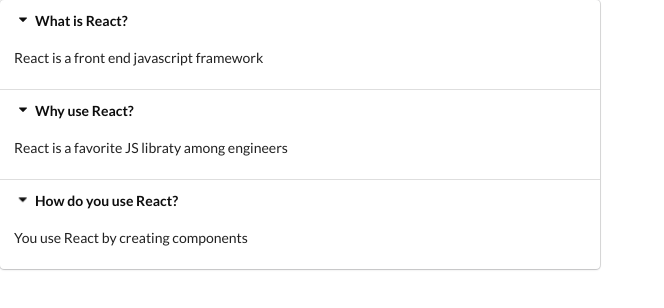
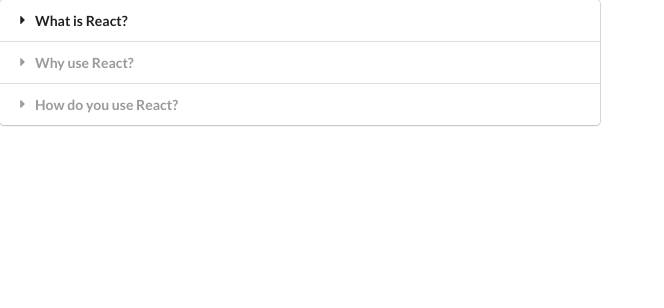
Before and after one commit to vskema/accordion, a React (Create React App) app: page / in a window 1280 px wide. Shown: the top 308 px of the page, without its empty margins (0-664 px from the left). Built offline with nearby package versions, Linux system fonts and the light colour scheme.

Commit message:
finished accordion widget

```diff
--- a/src/components/Accordion.js
+++ b/src/components/Accordion.js
@@ -1,21 +1,23 @@
-import React from "react";
+import React, {useState} from "react";
 
 const Accordion = ({items}) => {
+    const [activeIndex, setActiveIndex] = useState(null);
+
     const onTitleClick = (index) => {
-        console.log('Title clicked', index);
+        setActiveIndex(index)
     }
 
     const renderedItems = items.map((item, index) => {
+
+        const active = index === activeIndex ? 'active' : '';
+
         return (
         <React.Fragment key={item.title}>
-                    <div
-                        className="title active"
-                        onClick={() => onTitleClick(index)}
-                    >
+                    <div className={`title ${active}`} onClick={() => onTitleClick(index)}>
                         <i className="dropdown icon"></i>
                         {item.title}
                     </div>
-                    <div className="content active">
+                    <div className={`content ${active}`}>
                         <p>{item.content}</p>
                     </div>
          </React.Fragment>
```
